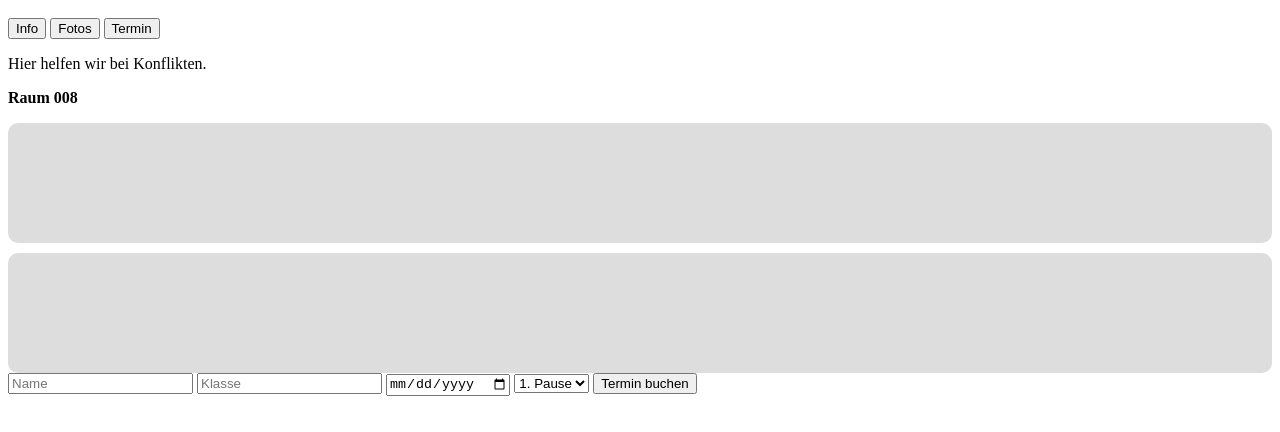
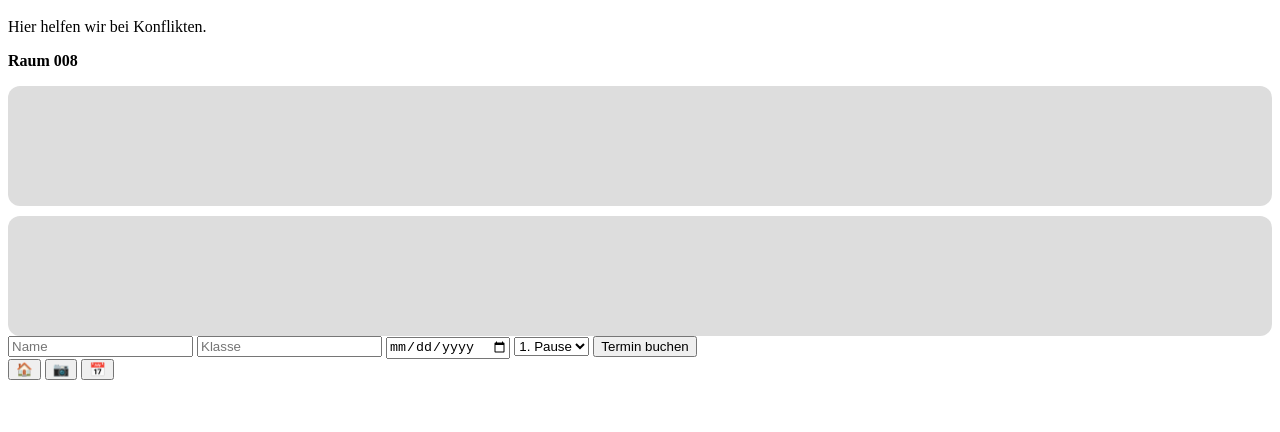
Before and after one commit to Timix249/Streitschter-2, a plain HTML site: page index.html in a window 1280 px wide. Shown: the part 48-480 px from the top of the page. Drawn offline with Linux system fonts and the light colour scheme.

Commit message:
Update navigation buttons and styles in index.html
Removed old buttons and added a navigation bar with icons.

```diff
--- a/index.html
+++ b/index.html
@@ -3,12 +3,6 @@
 <h1>Streitschlichter</h1>
 
 <div class="container">
-
-  <div class="card">
-    <button class="primary" onclick="show('home')">Info</button>
-    <button class="secondary" onclick="show('photos')">Fotos</button>
-    <button class="secondary" onclick="show('termin')">Termin</button>
-  </div>
 
   <div id="home" class="card">
     <p>Hier helfen wir bei Konflikten.</p>
@@ -16,8 +10,8 @@
   </div>
 
   <div id="photos" class="card hidden">
-    <div style="height:120px;background:#ddd;border-radius:10px;margin-bottom:10px;"></div>
-    <div style="height:120px;background:#ddd;border-radius:10px;"></div>
+    <div style="height:120px;background:#ddd;border-radius:12px;margin-bottom:10px;"></div>
+    <div style="height:120px;background:#ddd;border-radius:12px;"></div>
   </div>
 
   <div id="termin" class="card hidden">
@@ -37,4 +31,11 @@
 
 </div>
 
+<!-- NAV -->
+<div class="nav">
+  <button onclick="show('home')">🏠</button>
+  <button onclick="show('photos')">📷</button>
+  <button onclick="show('termin')">📅</button>
+</div>
+
 </body>
```
